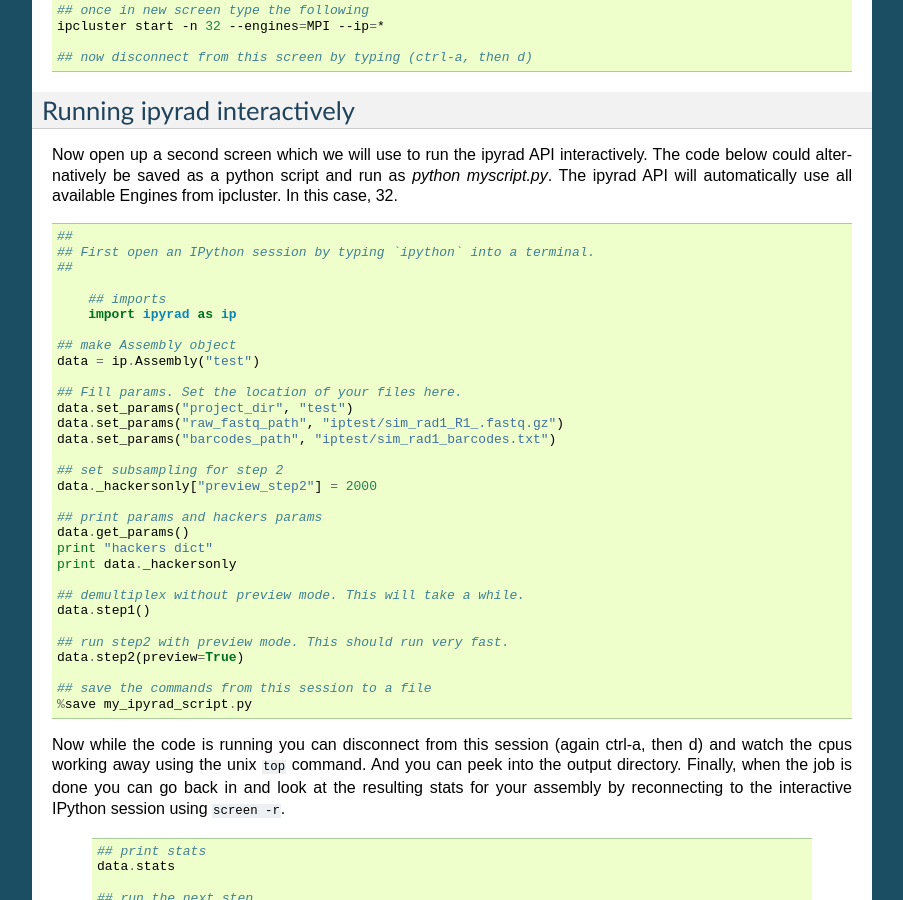
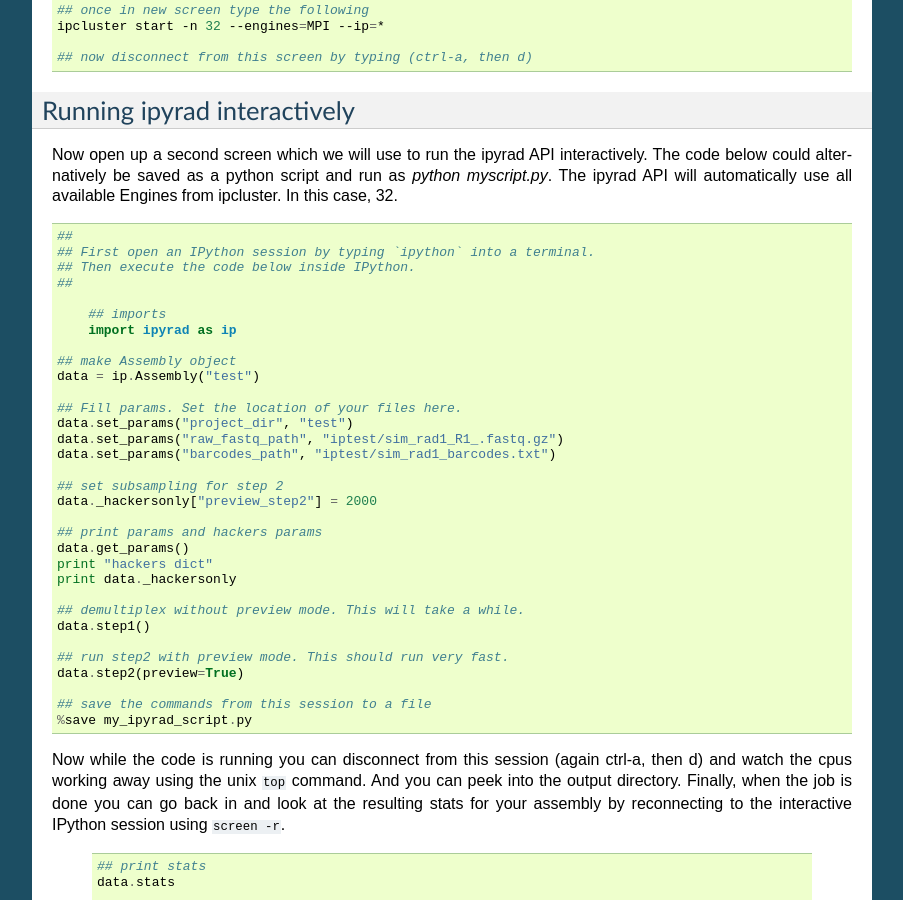
Before and after one commit to dereneaton/ipyrad, a Sphinx documentation site: the page built from docs/HPC_script.rst, in a window 1280 px wide and 900 px high, scrolled down 422 px. Shown: the whole window, without its empty margins (198-1101 px from the left). Built offline with Sphinx 7.4.7, drawn with Linux system fonts in a browser that asks for light colours; pages that are not in the unit, such as notebooks, are missing from menus; the version number is read from the project's files by our own code.

Commit message:
docs push

```diff
--- a/docs/HPC_script.rst
+++ b/docs/HPC_script.rst
@@ -52,6 +52,7 @@ Engines from ipcluster. In this case, 32.
 
     ##
     ## First open an IPython session by typing `ipython` into a terminal.
+    ## Then execute the code below inside IPython.
     ##
 
 	## imports
```
